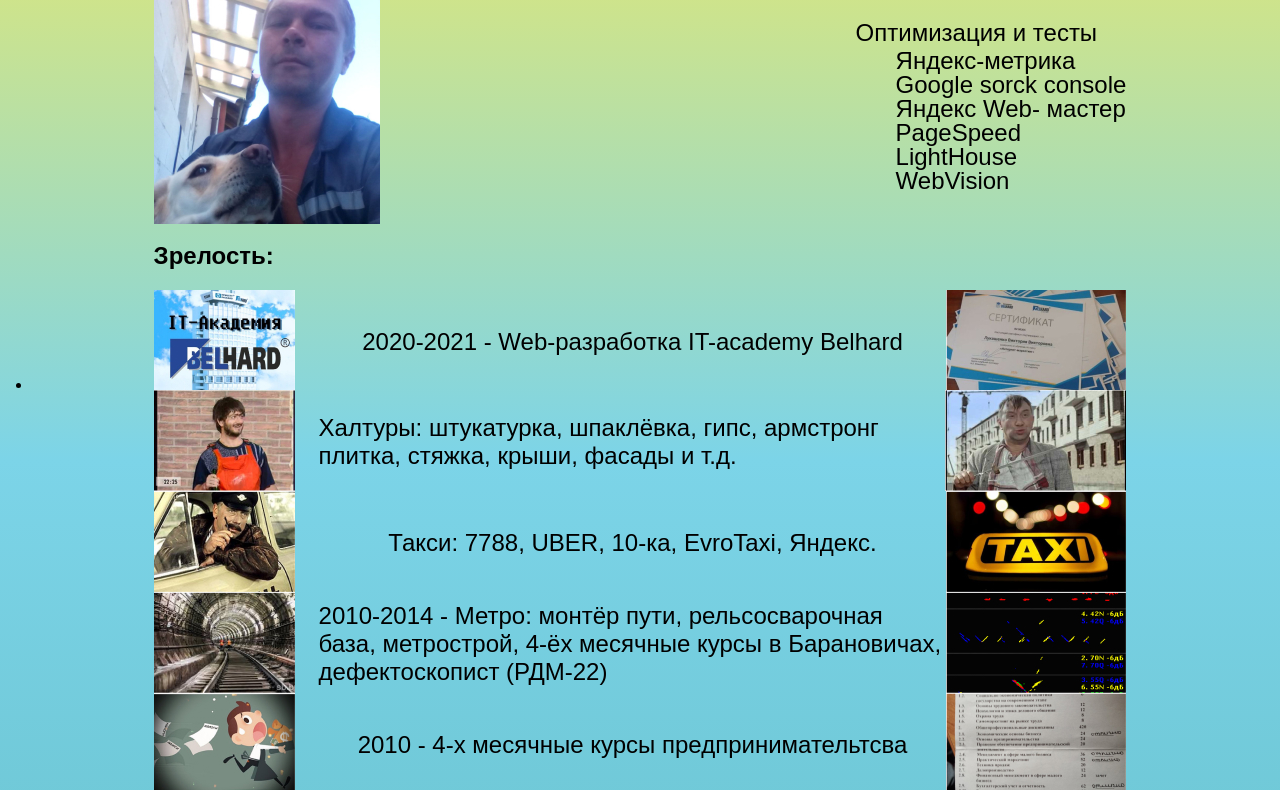
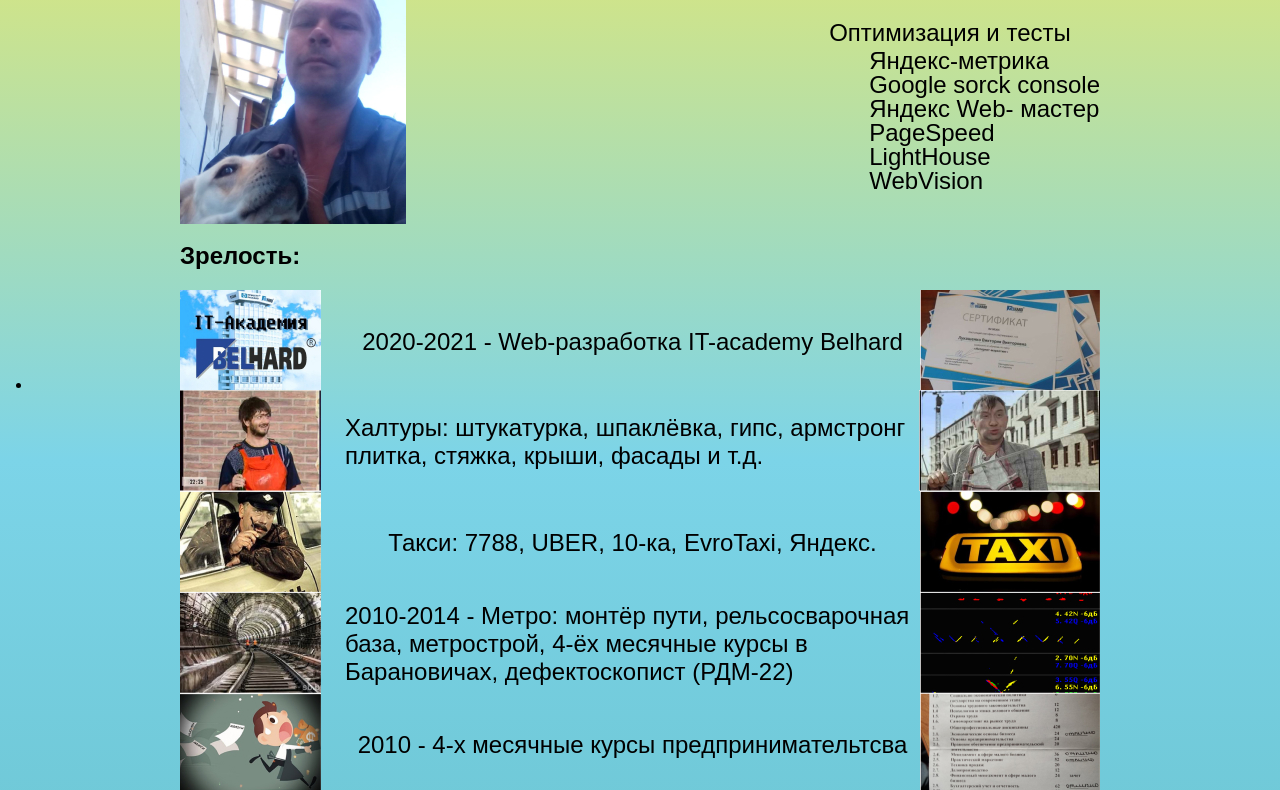
Before and after one commit to krater79/resume, a plain HTML site: page index.html in a window 1280 px wide. Shown: the part 188-978 px from the top of the page. Drawn offline with Linux system fonts and the light colour scheme.

Commit message:
Update style.css

```diff
--- a/css/style.css
+++ b/css/style.css
@@ -19,7 +19,7 @@ body{margin: 0;
 }
 .menu {
 	/* border    : 1px solid #000000; */
-	width     : 80%;
+	max-width     : 920px;
 	margin    : 0 auto;
 	padding-inline-start: 0;
 	display: flex;
```
